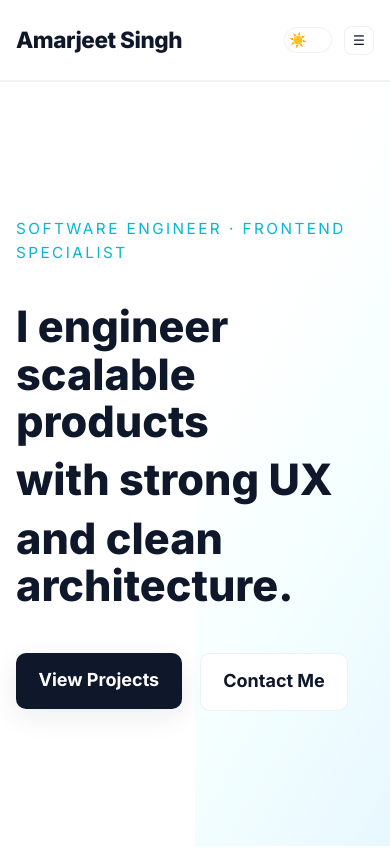
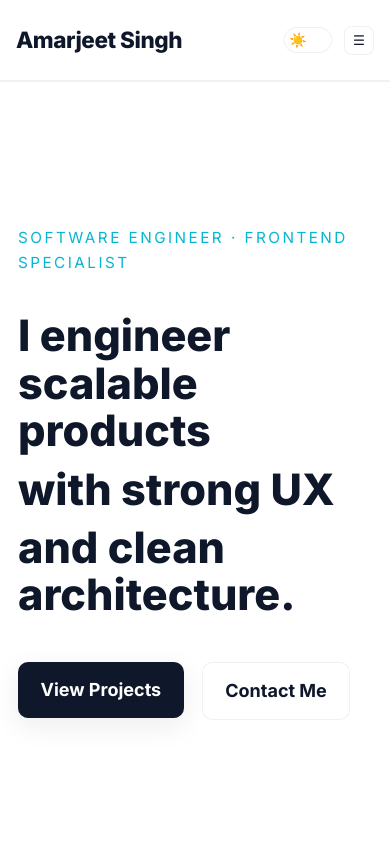
Before and after one commit to singhamarjeetjs-dev/my-portfolio, a React (Vite) app: page / in a window 390 px wide. Shown: the top 848 px of the page. Built offline with nearby package versions, Linux system fonts and the light colour scheme.

Commit message:
Fix-Hero-Section-Issues

```diff
--- a/src/App.tsx
+++ b/src/App.tsx
@@ -136,9 +136,9 @@ function Contact() {
           <div className="contact-hero">Let’s build something meaningful together.</div>
           <p className="contact-copy">If you have a product idea, need frontend expertise, or want to improve an existing app’s performance — I’ll help ship it quickly with clean, maintainable code.</p>
           <ul style={{ color: 'var(--text)' }}>
-            <li>• Fast, accessible React + TypeScript apps</li>
-            <li>• Practical design + component systems</li>
-            <li>• Performance and developer experience</li>
+            <li>Fast, accessible React + TypeScript apps</li>
+            <li>Practical design + component systems</li>
+            <li>Performance and developer experience</li>
           </ul>
         </div>
 
--- a/src/components/Hero.tsx
+++ b/src/components/Hero.tsx
@@ -3,18 +3,6 @@ import { useEffect, useRef } from 'react'
 export default function Hero() {
   const textRef = useRef<HTMLDivElement | null>(null)
   const heroRef = useRef<HTMLElement | null>(null)
-
-  useEffect(() => {
-    const onScroll = () => {
-      const y = window.scrollY
-      if (textRef.current) {
-        textRef.current.style.transform = `translateY(${y * 0.12}px)`
-      }
-    }
-
-    window.addEventListener('scroll', onScroll, { passive: true })
-    return () => window.removeEventListener('scroll', onScroll)
-  }, [])
 
   useEffect(() => {
     const el = heroRef.current
@@ -35,10 +23,6 @@ export default function Hero() {
 
   return (
     <section ref={heroRef} className="hero-split hero-full">
-      <div className="hero-split-bg">
-        <div className="hero-bg-left" />
-        <div className="hero-bg-right" />
-      </div>
 
       <div className="content hero-split-content hero-full-content">
         <div className="hero-left" ref={textRef}>
--- a/src/styles/components/_hero.css
+++ b/src/styles/components/_hero.css
@@ -1,40 +1,20 @@
+/* ============================= */
+/* HERO SECTION — FULL BLEED     */
+/* ============================= */
+
 .hero-split {
   position: relative;
   min-height: calc(100vh - 80px);
   display: flex;
   align-items: center;
   overflow: hidden;
-}
-
-/* ------------------------------------- */
-/* Background split (left / right)        */
-/* ------------------------------------- */
-.hero-split-bg {
-  position: absolute;
-  inset: 0;
-  display: flex;
-  z-index: 0;
-}
-
-.hero-bg-left {
-  flex: 1;
   background: var(--bg);
 }
 
-.hero-bg-right {
-  flex: 1;
-  background: linear-gradient(
-    120deg,
-    var(--bg) 0%,
-    rgba(56, 189, 248, 0.12) 100%
-  );
-  animation: heroBackgroundDrift 18s ease-in-out infinite;
-}
-
-@keyframes heroBackgroundDrift {
-  0% { filter: brightness(1); }
-  50% { filter: brightness(1.05); }
-  100% { filter: brightness(1); }
+/* Hero must be full-bleed horizontally */
+.hero-split.section {
+  padding-left: 0;
+  padding-right: 0;
 }
 
 /* ------------------------------------- */
@@ -45,8 +25,18 @@
   z-index: 1;
   width: 100%;
   margin: 0 auto;
+  padding-left: clamp(1rem, 5vw, 4rem);
+  padding-right: clamp(1rem, 5vw, 4rem);
   display: grid;
   grid-template-columns: 1fr;
+}
+
+/* Mobile padding guard (IMPORTANT) */
+@media (max-width: 768px) {
+  .hero-split-content {
+    padding-left: 1rem;
+    padding-right: 1rem;
+  }
 }
 
 /* Max readable width for text */
@@ -68,6 +58,7 @@
   letter-spacing: 0.16em;
   text-transform: uppercase;
   color: var(--accent);
+  margin-top: 1rem;
 }
 
 /* ------------------------------------- */
@@ -91,7 +82,9 @@
   font-weight: 800;
 }
 
-/* Scroll reveal lines */
+/* ------------------------------------- */
+/* Text reveal animation (ON LOAD)        */
+/* ------------------------------------- */
 .reveal-line {
   display: inline-block;
   transform: translateY(120%);
@@ -132,11 +125,15 @@
   gap: 1rem;
 }
 
-/* ------------------------------------- */
-/* Parallax support (JS applies transform)*/
-/* ------------------------------------- */
-.hero-left {
-  will-change: transform;
+/* Stack buttons nicely on mobile */
+@media (max-width: 768px) {
+  .hero-actions {
+    align-items: flex-start;
+  }
+
+  .hero-heading {
+    font-size: clamp(2.4rem, 8vw, 3.2rem);
+  }
 }
 
 /* ------------------------------------- */
@@ -160,21 +157,4 @@
     opacity: 1 !important;
     transition: none !important;
   }
-
-  .hero-bg-right {
-    animation: none !important;
-  }
 }
-
-/* ------------------------------------- */
-/* Responsive                             */
-/* ------------------------------------- */
-@media (max-width: 768px) {
-  .hero-heading {
-    font-size: clamp(2.4rem, 8vw, 3.2rem);
-  }
-
-  .hero-actions {
-    align-items: flex-start;
-  }
-}
```
